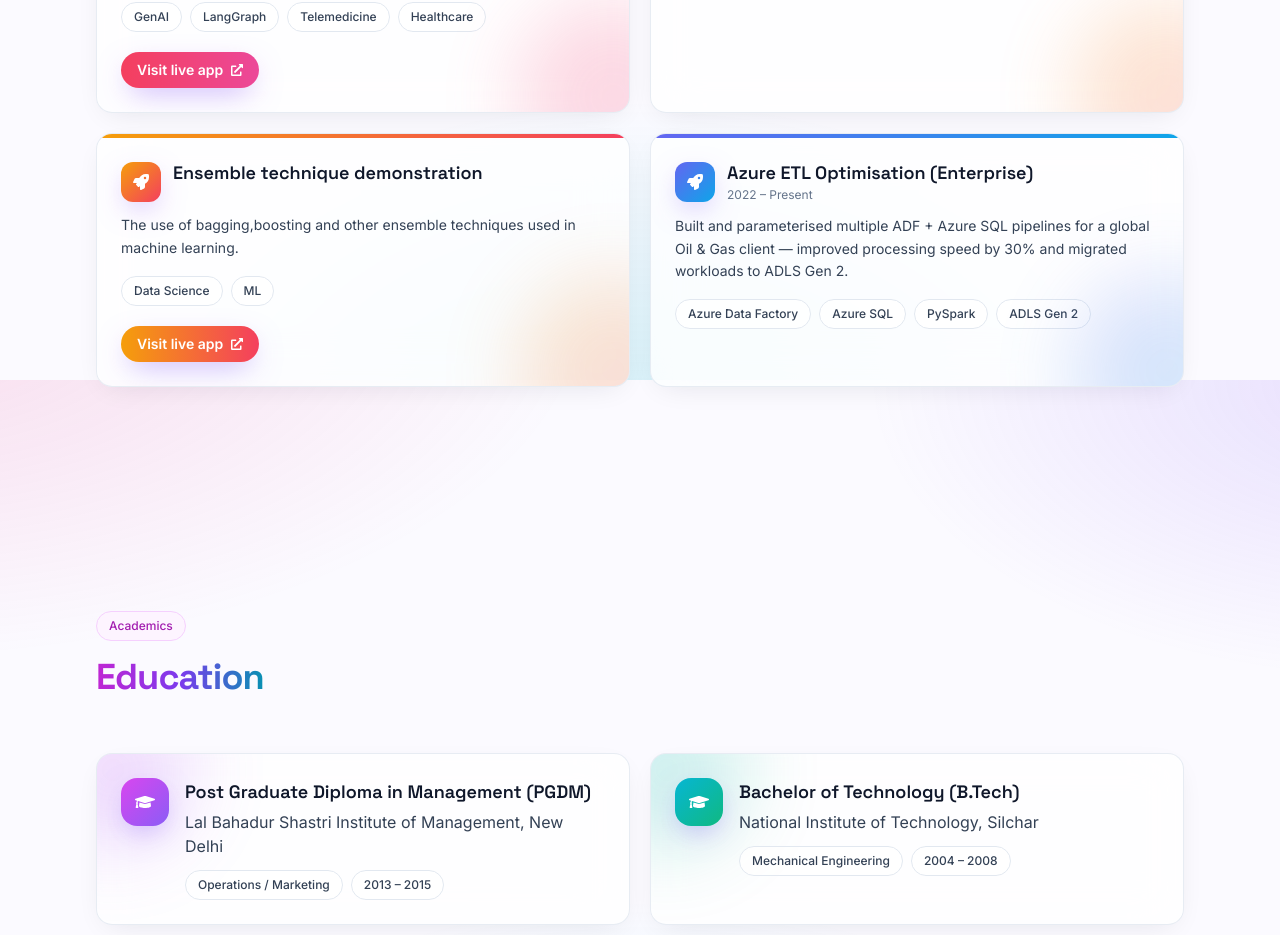
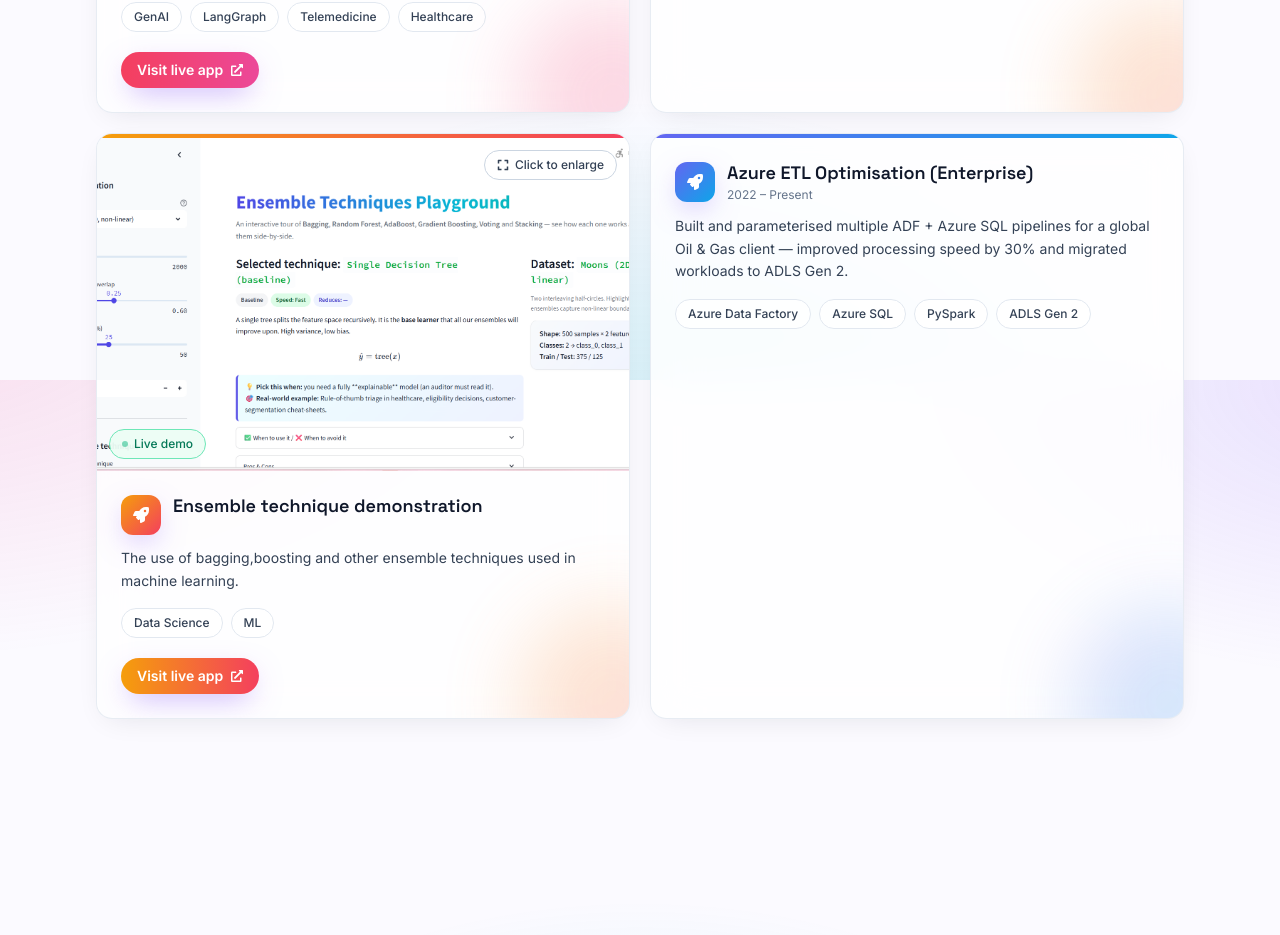
Before and after one commit to siddhartha4u2c/siddharthaborpuzari, a React (Vite) app: page / in a window 1280 px wide. Shown: the part 5220-6155 px from the top of the page. Built offline with nearby package versions, Linux system fonts and the light colour scheme.

Commit message:
Update data.ts

```diff
--- a/src/data.ts
+++ b/src/data.ts
@@ -173,6 +173,7 @@ export const projects: Project[] = [
       'The use of bagging,boosting and other ensemble techniques used in machine learning.',
     tags: ['Data Science', 'ML'],
     color: 'from-amber-500 to-rose-500',
+    image: '/projects/ensembletechniques.png',
     liveUrl: 'https://ensemble-techniques.streamlit.app',
   },
   {
```
